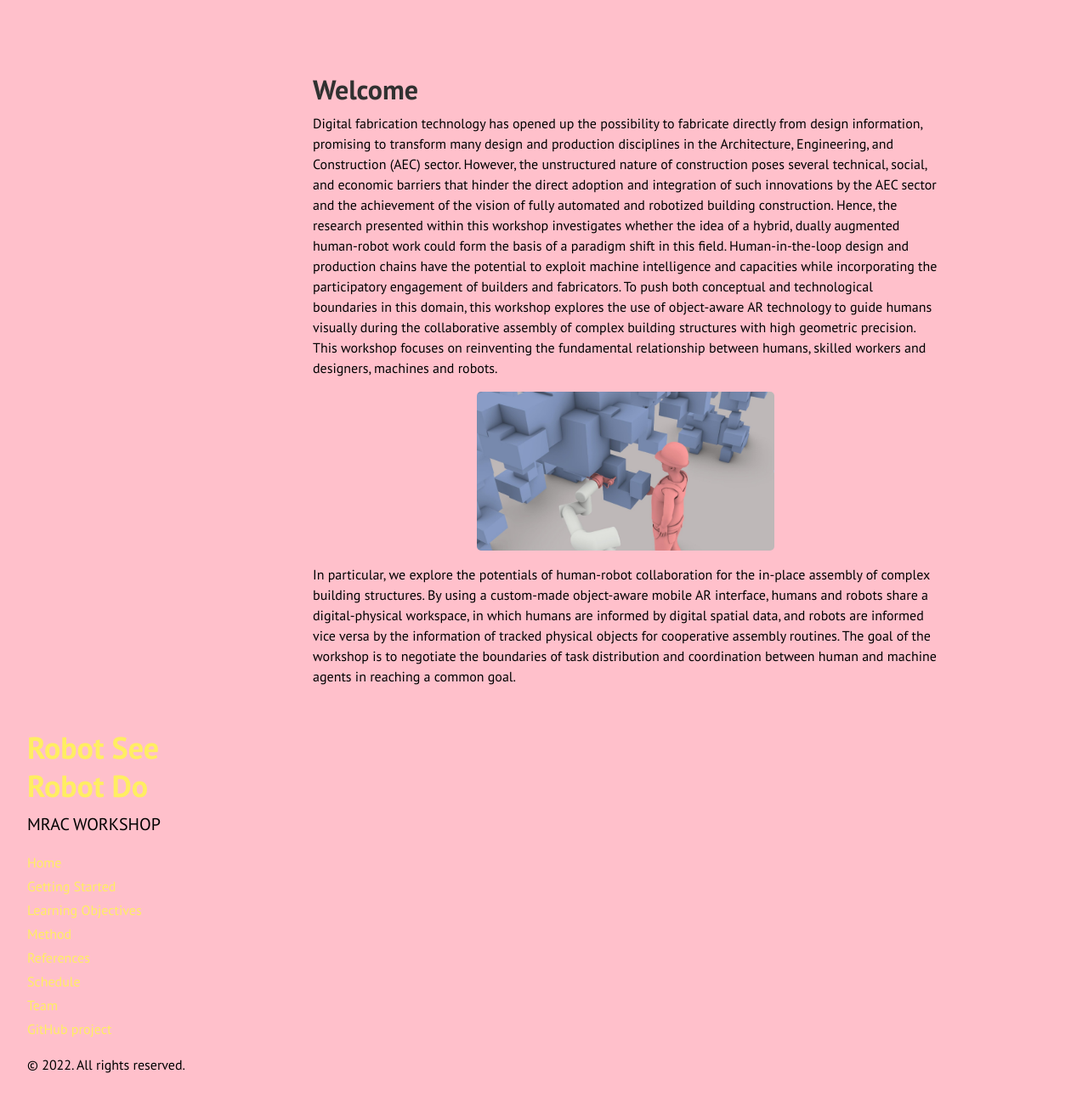
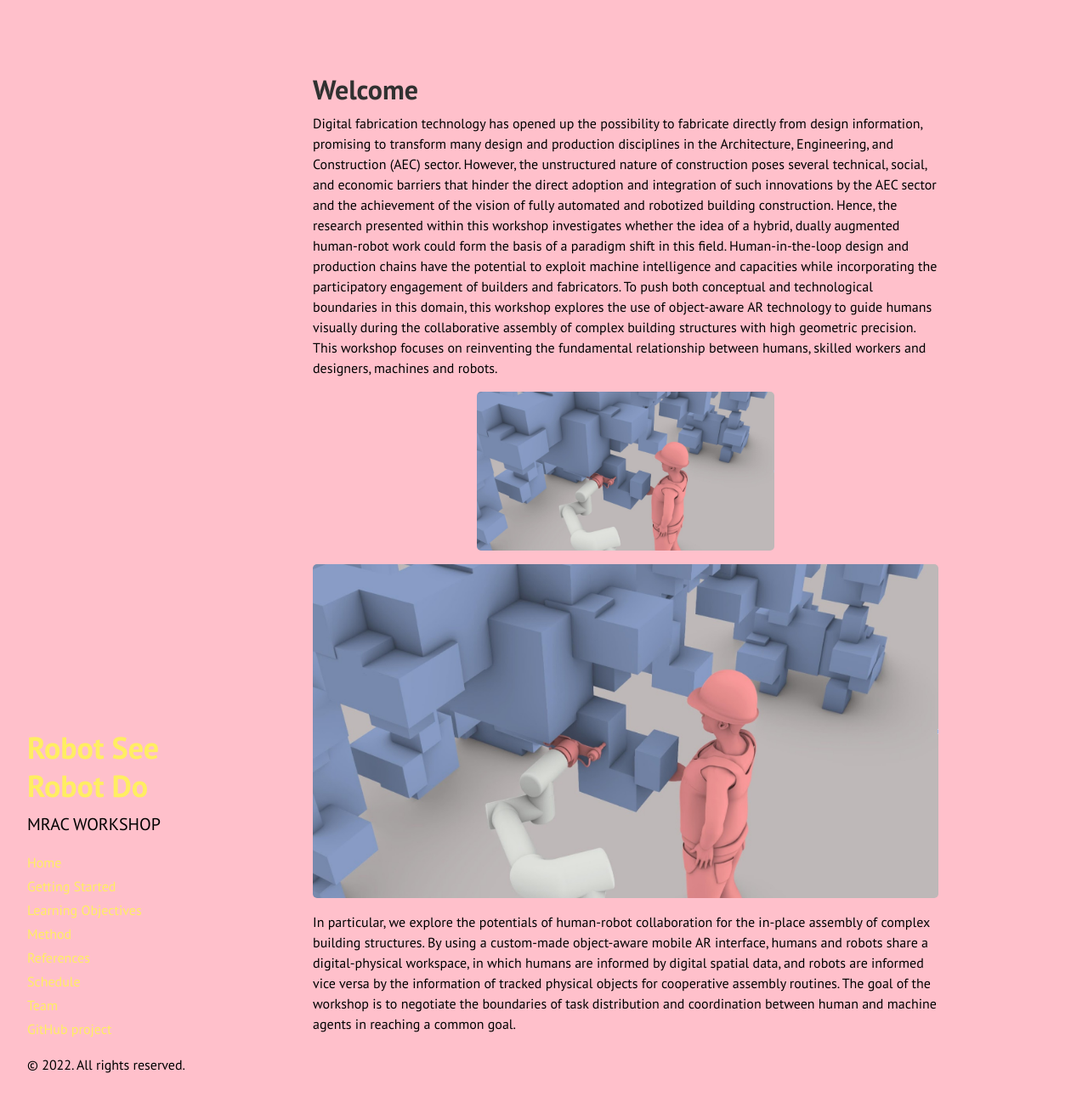
Before and after one commit to augmentedfabricationlab/robot_see_robot_do, a Jekyll site: the page built from docs/index.md, in a window 1280 px wide and 1297 px high. Shown: the whole window at 85% size. Built offline with Jekyll 4.4.1, drawn with Linux system fonts in a browser that asks for light colours; Markdown is read by kramdown in place of the engine named in the settings; the list of posts is cut into pages by our own code.

Commit message:
Update index.md

```diff
--- a/docs/index.md
+++ b/docs/index.md
@@ -10,4 +10,6 @@ Digital fabrication technology has opened up the possibility to fabricate direct
   <img src="https://github.com/augmentedfabricationlab/robot_see_robot_do/blob/master/docs/_images/titelbild-rsrd.jpg" width="350" title="Teaming up with robots for collaboratively creating complex building structures">
 </p>
 
+![title_image](https://github.com/augmentedfabricationlab/robot_see_robot_do/blob/master/docs/_images/titelbild-rsrd.jpg "Teaming up with robots for collaboratively creating complex building structures")
+
 In particular, we explore the potentials of human-robot collaboration for the in-place assembly of complex building structures. By using a custom-made object-aware mobile AR interface, humans and robots share a digital-physical workspace, in which humans are informed by digital spatial data, and robots are informed vice versa by the information of tracked physical objects for cooperative assembly routines. The goal of the workshop is to negotiate the boundaries of task distribution and coordination between human and machine agents in reaching a common goal.
```
